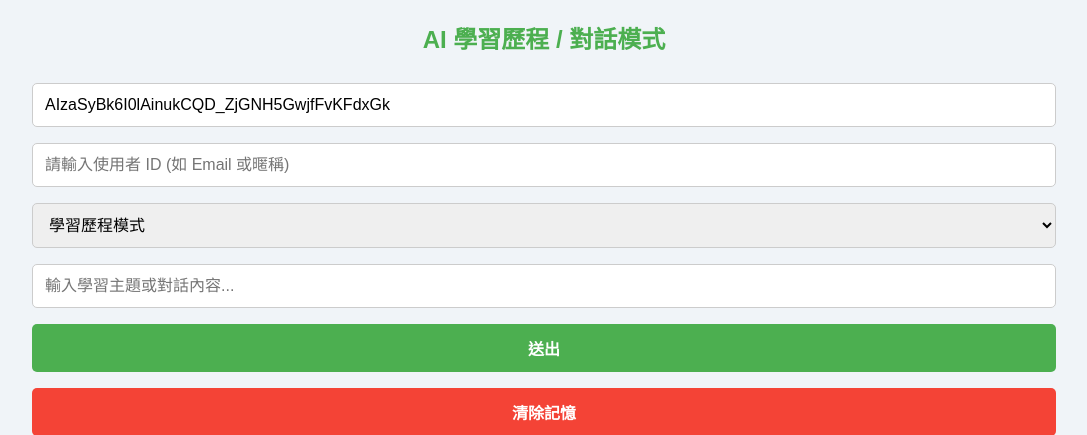
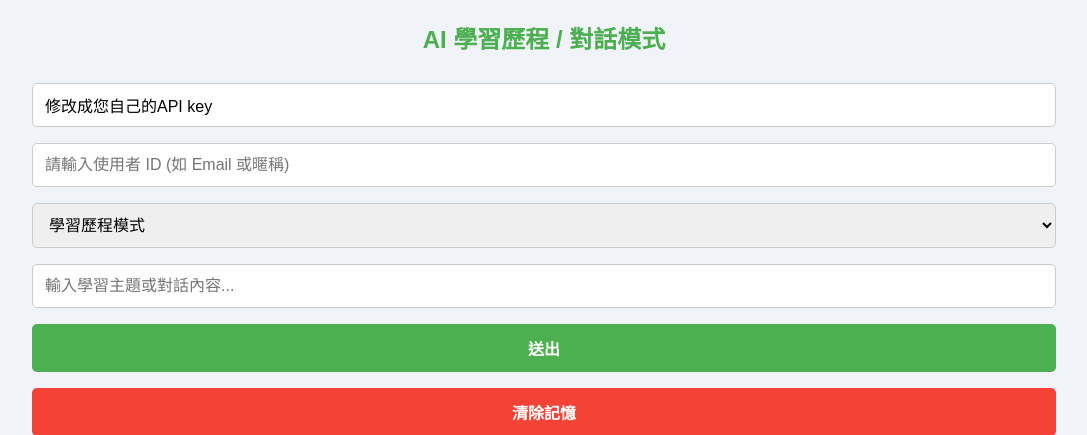
Before and after one commit to leowu0511/Learning_Portfolio, a Flask app: page / in a window 1280 px wide. Shown: the top 435 px of the page, without its empty margins (96-1183 px from the left). Run offline with Flask 3, Linux system fonts and the light colour scheme.

Commit message:
Update index.html

```diff
--- a/templates/index.html
+++ b/templates/index.html
@@ -118,7 +118,7 @@
 </head>
 <body>
   <h2>AI 學習歷程 / 對話模式</h2>
-  <input type="text" id="api-key" placeholder="請輸入 API Key" value="AIzaSyBk6I0lAinukCQD_ZjGNH5GwjfFvKFdxGk">
+  <input type="text" id="api-key" placeholder="請輸入 API Key" value="修改成您自己的API key">
   <input type="text" id="user-id" placeholder="請輸入使用者 ID (如 Email 或暱稱)">
   <select id="mode">
     <option value="learning">學習歷程模式</option>
```
